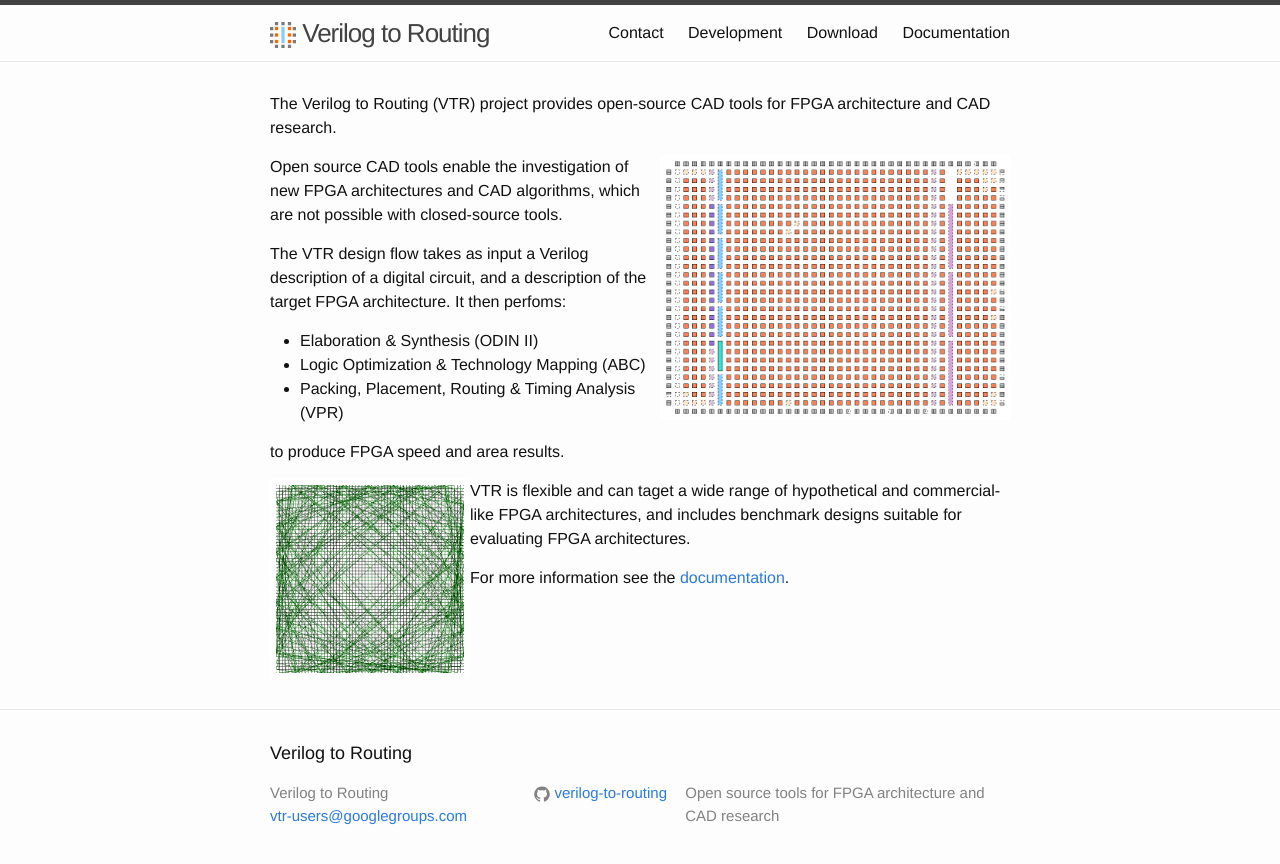
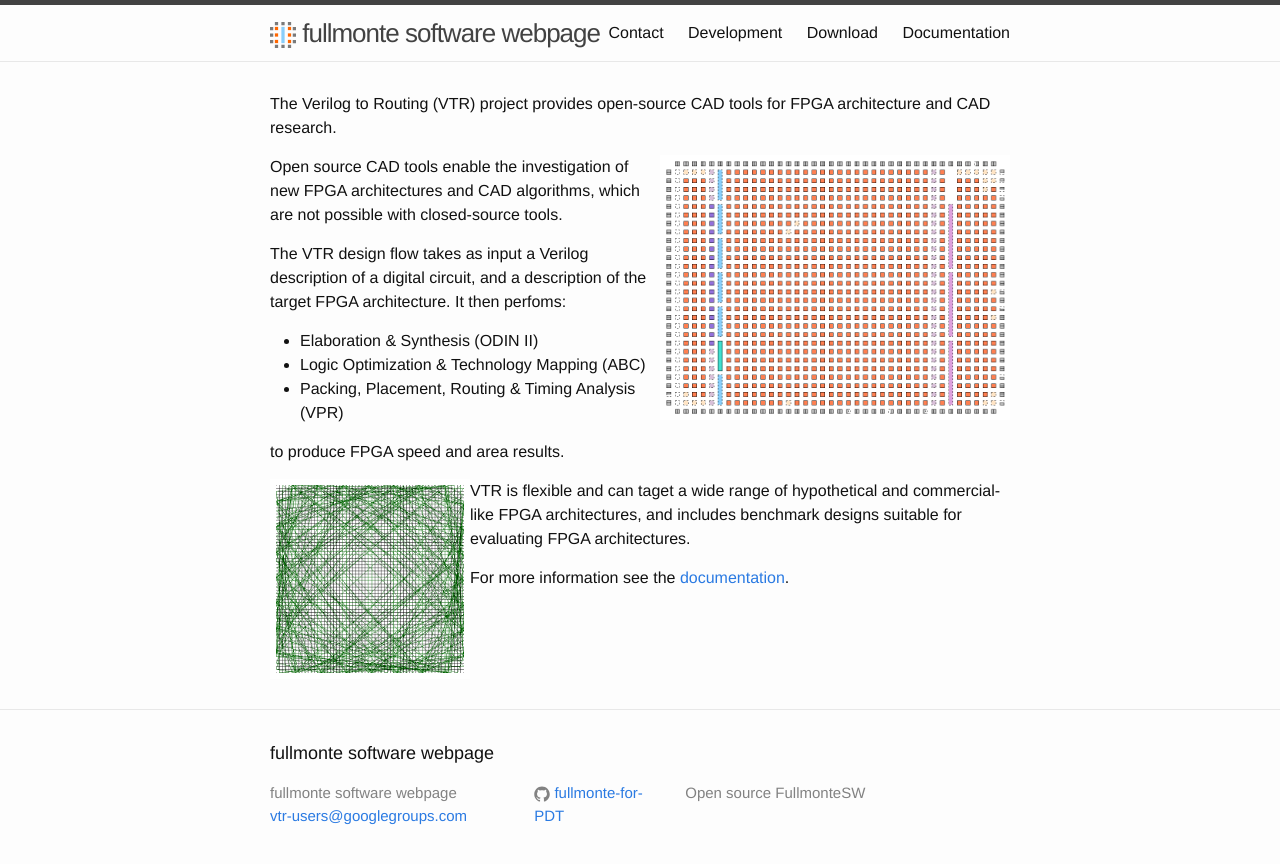
Before and after one commit to vaughnbetz/fullmonte-for-PDT.github.io, a Jekyll site: the page built from index.md, in a window 1280 px wide. Shown: the top 864 px of the page. Built offline with Jekyll 4.4.1, drawn with Linux system fonts in a browser that asks for light colours.

Commit message:
changed config file

```diff
--- a/Gemfile
+++ b/Gemfile
@@ -1,2 +1,4 @@
 source 'https://rubygems.org'
 gem 'github-pages', group: :jekyll_plugins
+gem 'execjs'
+gem 'therubyracer', :platform => :ruby
--- a/_config.yml
+++ b/_config.yml
@@ -6,14 +6,14 @@
 # 'jekyll serve'. If you change this file, please restart the server process.
 
 # Site settings
-title: Verilog to Routing
+title: fullmonte software webpage
 email: vtr-users@googlegroups.com
 description: > # this means to ignore newlines until "baseurl:"
-    Open source tools for FPGA architecture and CAD research
+    Open source FullmonteSW
 baseurl: "" # the subpath of your site, e.g. /blog
-url: "https://verilogtorouting.org" # the base hostname & protocol for your site
+url: "https://fullmonteforPDT.org" # the base hostname & protocol for your site
 logo: /img/vtr_logo.svg
-github_username:  verilog-to-routing
+github_username:  fullmonte-for-PDT
 
 include: ["_pages"]
 
```
Also changed, not shown: Gemfile.lock.
